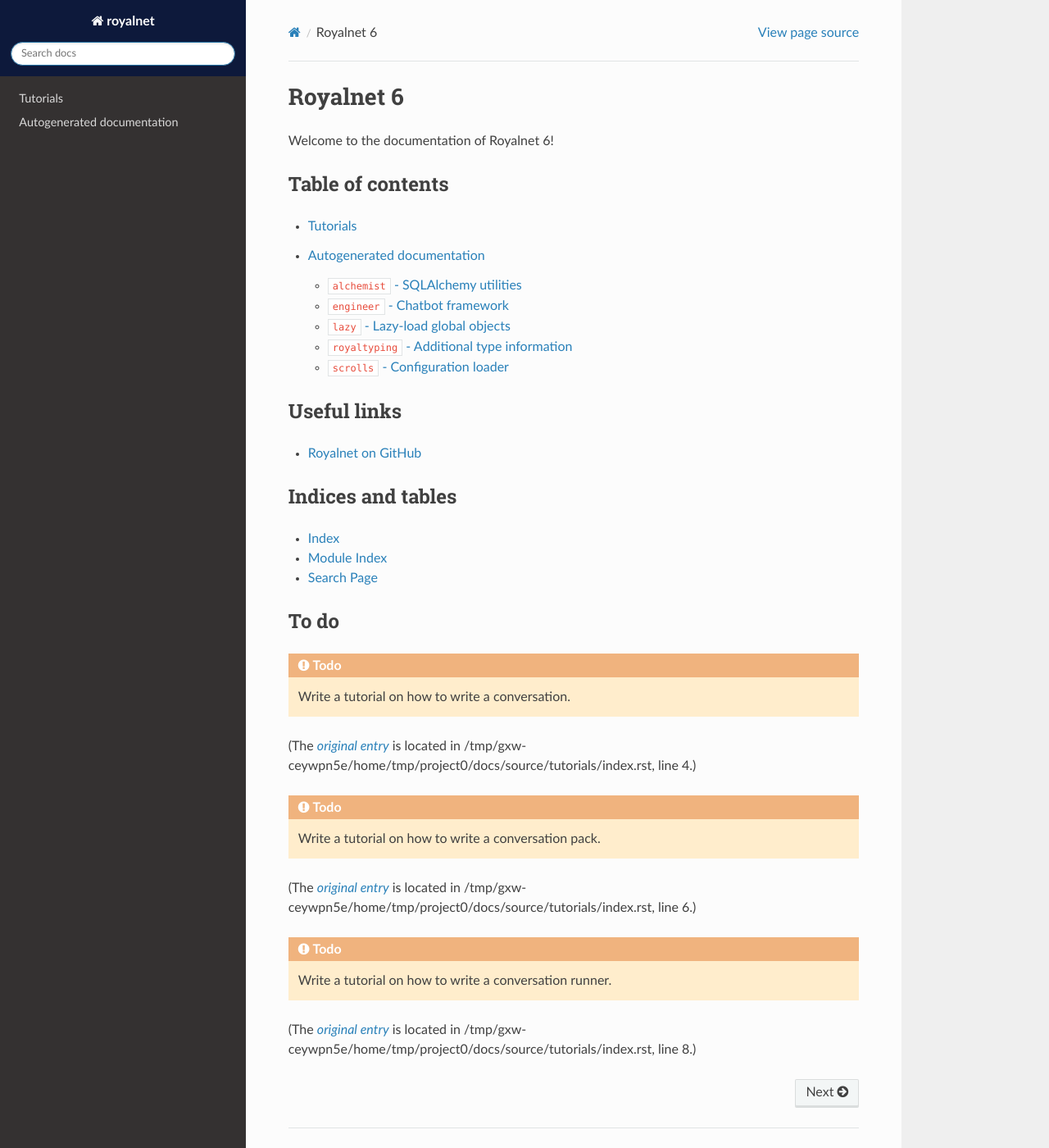
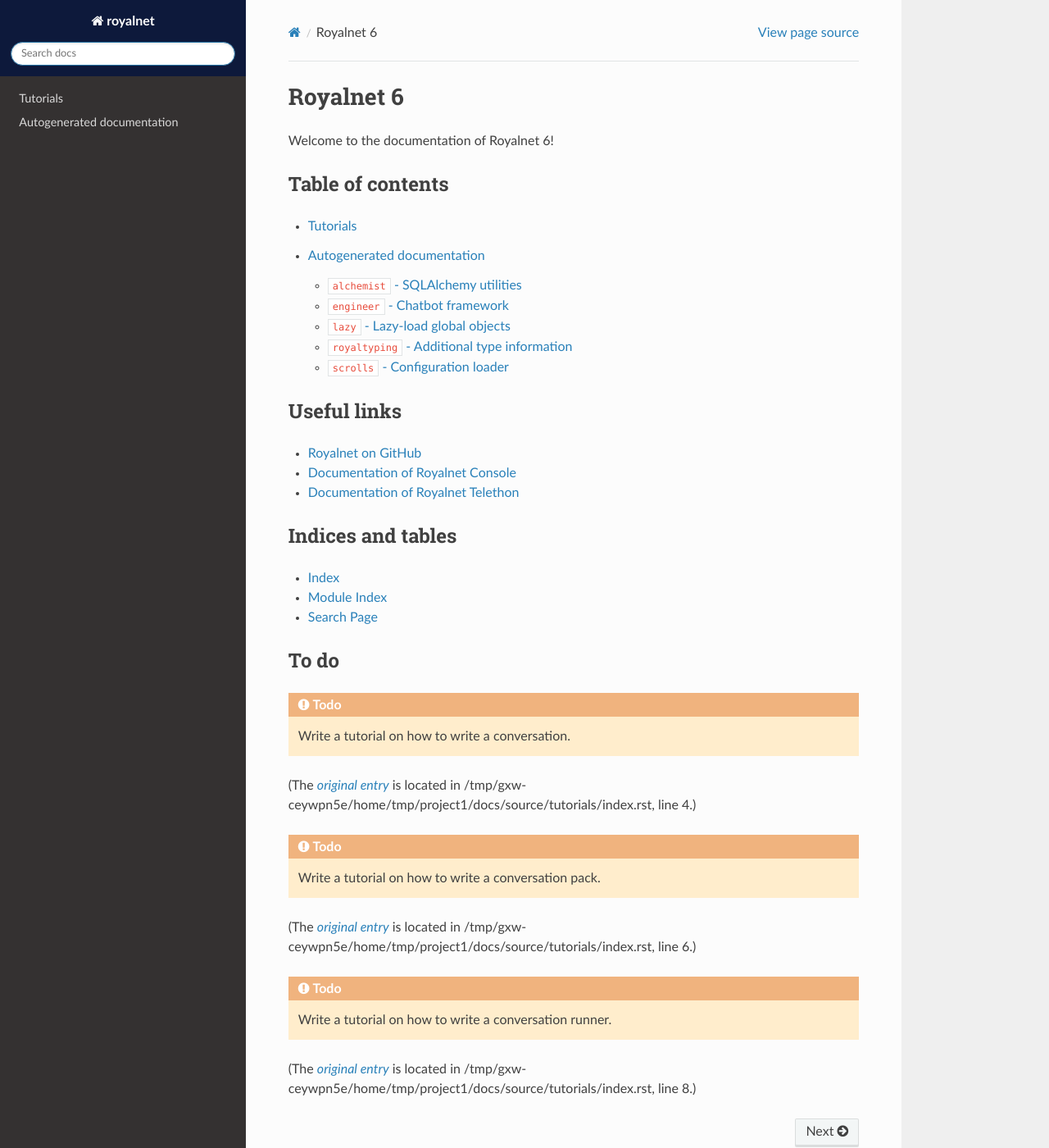
Before and after one commit to RYGhub/royalnet-6, a Sphinx documentation site: the page built from docs/source/index.rst, in a window 1280 px wide and 1400 px high. Shown: the whole window at 82% size. Built offline with Sphinx 7.4.7 and the Read the Docs theme 2.0.0, drawn with Linux system fonts in a browser that asks for light colours.

Commit message:
📔 Update documentation

```diff
--- a/docs/source/index.rst
+++ b/docs/source/index.rst
@@ -18,6 +18,8 @@
 ------------
 
 * `Royalnet on GitHub <https://github.com/Steffo99/royalnet-6>`_
+* `Documentation of Royalnet Console <https://royalnet-console.readthedocs.io/en/latest/>`_
+* `Documentation of Royalnet Telethon <https://royalnet-telethon.readthedocs.io/en/latest/>`_
 
 
 Indices and tables
```
